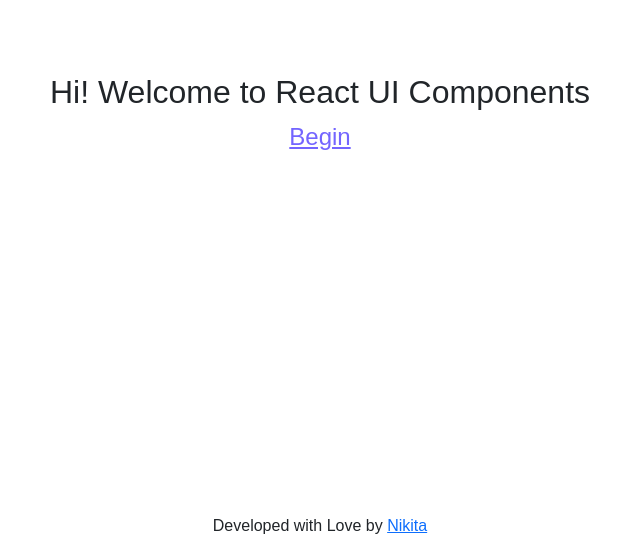
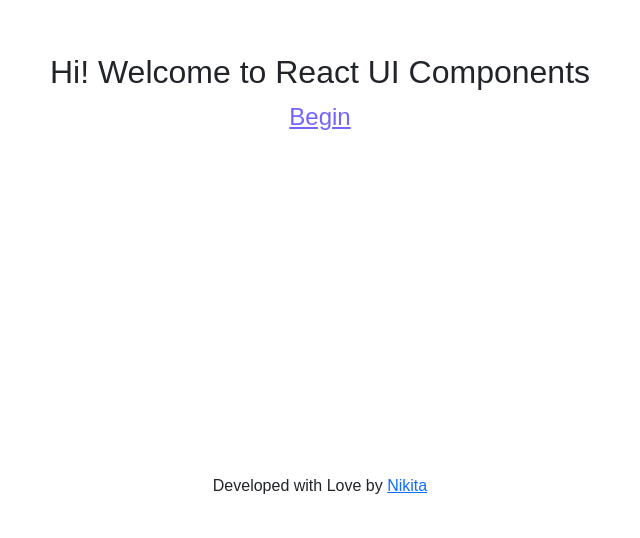
Before and after one commit to iamnikitamallya/react-ui-components, a React (Create React App) app: page / in a window 1280 px wide. Shown: the part 286-824 px from the top of the page, without its empty margins (320-960 px from the left). After the commit the page ends 800 px from the top, so only its background shows below. Built offline with nearby package versions, Linux system fonts and the light colour scheme; a web font is replaced by a local one.

Commit message:
Fixing homepage

```diff
--- a/src/App.css
+++ b/src/App.css
@@ -43,5 +43,5 @@ body {
 }
 
 .h-100vh {
-  height: 100vh;
+  height: 95vh;
 }
--- a/src/components/Footer.js
+++ b/src/components/Footer.js
@@ -3,8 +3,9 @@ import { Link } from "react-router-dom";
 
 export default function Footer() {
   return (
-    <div>
     <div className="container">
+      <div className="row">
+        <div className="col-md-12">
           <div className="ptb-2">
             Developed with Love by{" "}
             <Link to="https://nikitamallya.info" target="_blank">
@@ -13,5 +14,6 @@ export default function Footer() {
           </div>
         </div>
       </div>
+    </div>
   );
 }
```
Lines whose indentation alone changed are shown as unchanged.
